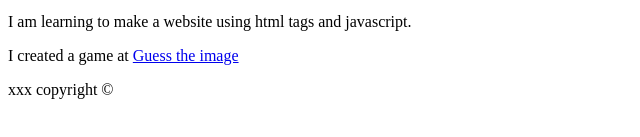
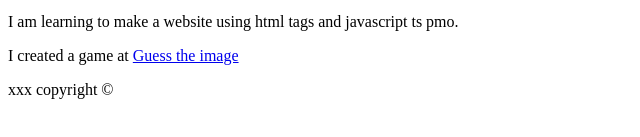
Before and after one commit to Shr1mprwn/Shr1mprwnGitHub.io, a plain HTML site: page index.html in a window 1280 px wide. Shown: the part 457-594 px from the top of the page, 0-640 px from the left. Drawn offline with Linux system fonts and the light colour scheme.

Commit message:
Update index.html

```diff
--- a/index.html
+++ b/index.html
@@ -21,7 +21,7 @@
 <li>Additional Math</li>
 
 </ol>
-<p>I am learning to make a website using html tags and javascript.</p>
+<p>I am learning to make a website using html tags and javascript ts pmo.</p>
 <p>I created a game at <a href="guessImages.html"> Guess the image</a></p>
 <p>xxx copyright &copy;</p>
 </body>
```
